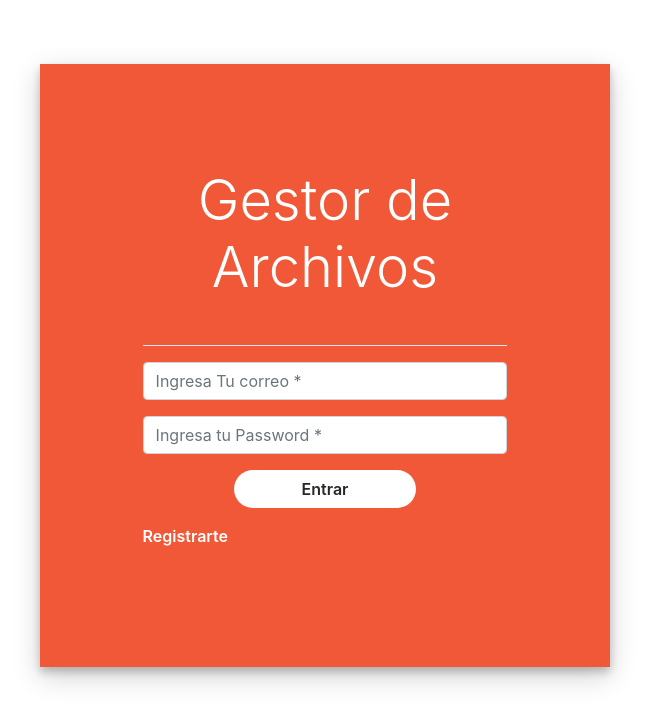
After one commit to Ferpeke/gestor, a PHP site: page /salas.php in a window 1280 px wide. The commit adds this page. Shown: the top 723 px of the page, without its empty margins (315-964 px from the left). Run offline with PHP 8.4, Linux system fonts and the light colour scheme.

Commit message:
Pruebas
nada mas de mame

```diff
--- /dev/null
+++ b/salas.php
@@ -0,0 +1,135 @@
+<!DOCTYPE html>
+<html lang='es'>
+
+<head>
+  <meta charset='UTF-8'>
+  <meta http-equiv='X-UA-Compatible' content='IE=edge'>
+  <meta name='viewport' content='width=device-width, initial-scale=1.0, shrink-to-fit=no'>
+  <meta name="viewport" content="width=device-width, initial-scale=1, shrink-to-fit=no">
+  <link rel="stylesheet" href="librerias/Bootstrap4/bootstrap.min.css">
+  <title>login</title>
+  <style>
+    .login-container {
+      margin-top: 5%;
+      margin-bottom: 5%;
+    }
+
+    .login-logo {
+      position: relative;
+      margin-left: -41.5%;
+    }
+
+    .login-logo img {
+      position: absolute;
+      width: 20%;
+      margin-top: 19%;
+      background: #282726;
+      border-radius: 4.5rem;
+      padding: 5%;
+    }
+
+    .login-form-1 {
+      padding: 9%;
+      background: #282726;
+      box-shadow: 0 5px 8px 0 rgba(0, 0, 0, 0.2), 0 9px 26px 0 rgba(0, 0, 0, 0.19);
+    }
+
+    .login-form-1 h3 {
+      text-align: center;
+      margin-bottom: 12%;
+      color: #fff;
+    }
+
+    .login-form-2 {
+      padding: 9%;
+      background: #f05837;
+      box-shadow: 0 5px 8px 0 rgba(0, 0, 0, 0.2), 0 9px 26px 0 rgba(0, 0, 0, 0.19);
+    }
+
+    .login-form-2 h3 {
+      text-align: center;
+      margin-bottom: 12%;
+      color: #fff;
+    }
+
+    .btnSubmit {
+      font-weight: 600;
+      width: 50%;
+      color: #282726;
+      background-color: #fff;
+      border: none;
+      border-radius: 1.5rem;
+      padding: 2%;
+    }
+
+    .btnForgetPwd {
+      color: #fff;
+      font-weight: 600;
+      text-decoration: none;
+    }
+
+    .btnForgetPwd:hover {
+      text-decoration: none;
+      color: #fff;
+    }
+  </style>
+</head>
+
+<body class="fondo">
+
+  <div class="container login-container">
+    <div class="row justify-content-center">
+      <div class="col-sm-6 login-form-2">
+        <h3 class="display-4">Gestor de Archivos</h3>
+        <hr style="background-color: white;">
+        <form method="POST" id="frmLogin" onsubmit="return logear()">
+          <div class="form-group">
+            <input type="text" class="form-control" placeholder="Ingresa Tu correo *" id="login" name="login"/>
+          </div>
+          <div class="form-group">
+            <input type="password" class="form-control" placeholder="Ingresa tu Password *" id="password" name="password"/>
+          </div>
+          <div class="form-group text-center">
+            <input type="submit" class="btnSubmit" value="Entrar">
+          </div>
+        </form>
+
+        <div class="form-group">
+
+          <a href="registro.php" class="btnForgetPwd" value="Login">Registrarte</a>
+        </div>
+        </form>
+      </div>
+    </div>
+  </div>
+
+  <script src="js/jquery.js"></script>
+  <script src="librerias/Bootstrap4/popper.min.js"></script>
+  <script src="librerias/Bootstrap4//bootstrap.min.js"></script>
+  <script src="librerias/sweetalert/sweetalert.js"></script>
+
+  <script>
+    function logear() {
+      $.ajax({
+        type: "POST",
+        data: $('#frmLogin').serialize(),
+        url: "procesos/usuario/login/login.php",
+        success: function(respuesta) {
+
+          respuesta = respuesta.trim();
+          if (respuesta == 1) {
+            window.location = "vistas/inicio.php";
+          } else {
+            swal(":(", "Fallo al entrar", "error");
+          }
+        }
+      });
+      return false;
+    }
+  </script>
+
+
+
+</body>
+
+</html>
```
Also changed, not shown: procesos/gestor/eliminarArchivo.php (+0 -9 lines), registro.php (+5 -13 lines), archivos/4/Captura de pantalla (1).png (deleted), archivos/4/Pokemon.jpeg (deleted), 1 other file.
